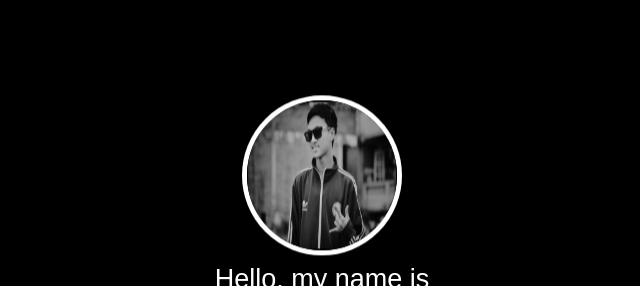
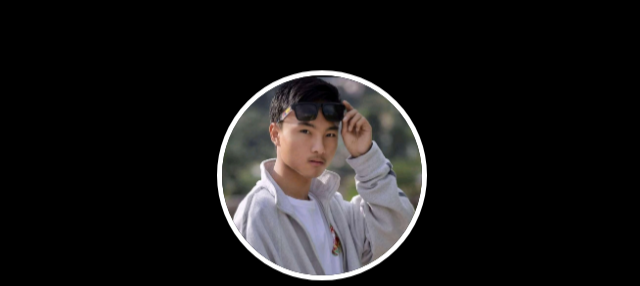
Before and after one commit to anilghale123/WebDevelopment, a website: page portfolio/home.html in a window 1280 px wide. Shown: the part 94-380 px from the top of the page, without its empty margins (361-1001 px from the left). Drawn offline with nearby package versions, Linux system fonts and the light colour scheme.

Commit message:
updated img

```diff
--- a/portfolio/home.html
+++ b/portfolio/home.html
@@ -120,8 +120,8 @@
 
 .home .home-content .avatar img{
 
-  width: 150px;
-  height: 150px;
+  width: 200px;
+  height: 200px;
   /* box-sizing: border-box; */
   border: 5px white solid;
   border-radius: 50%;
@@ -149,7 +149,7 @@
             <div class="home-content">
                 <div class="avatar">
 
-                      <img src="image/wow.jpg">
+                      <img src="image/a.jpg">
                     </a>
                   </div>
                 <div class="text-1">Hello, my name is</div>
```
Also changed, not shown: portfolio/image/a.jpg (added), portfolio/image/wow.jpg (deleted).
